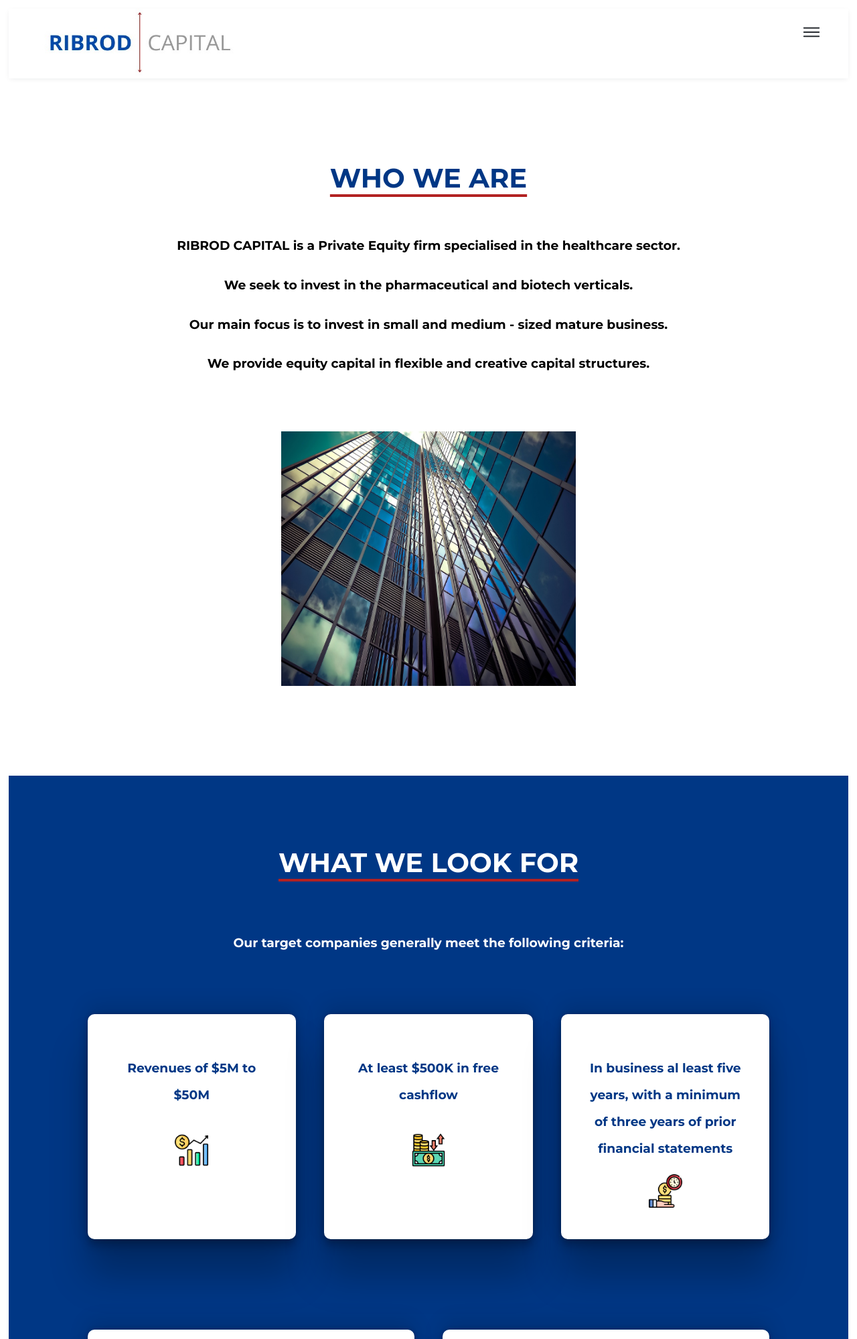
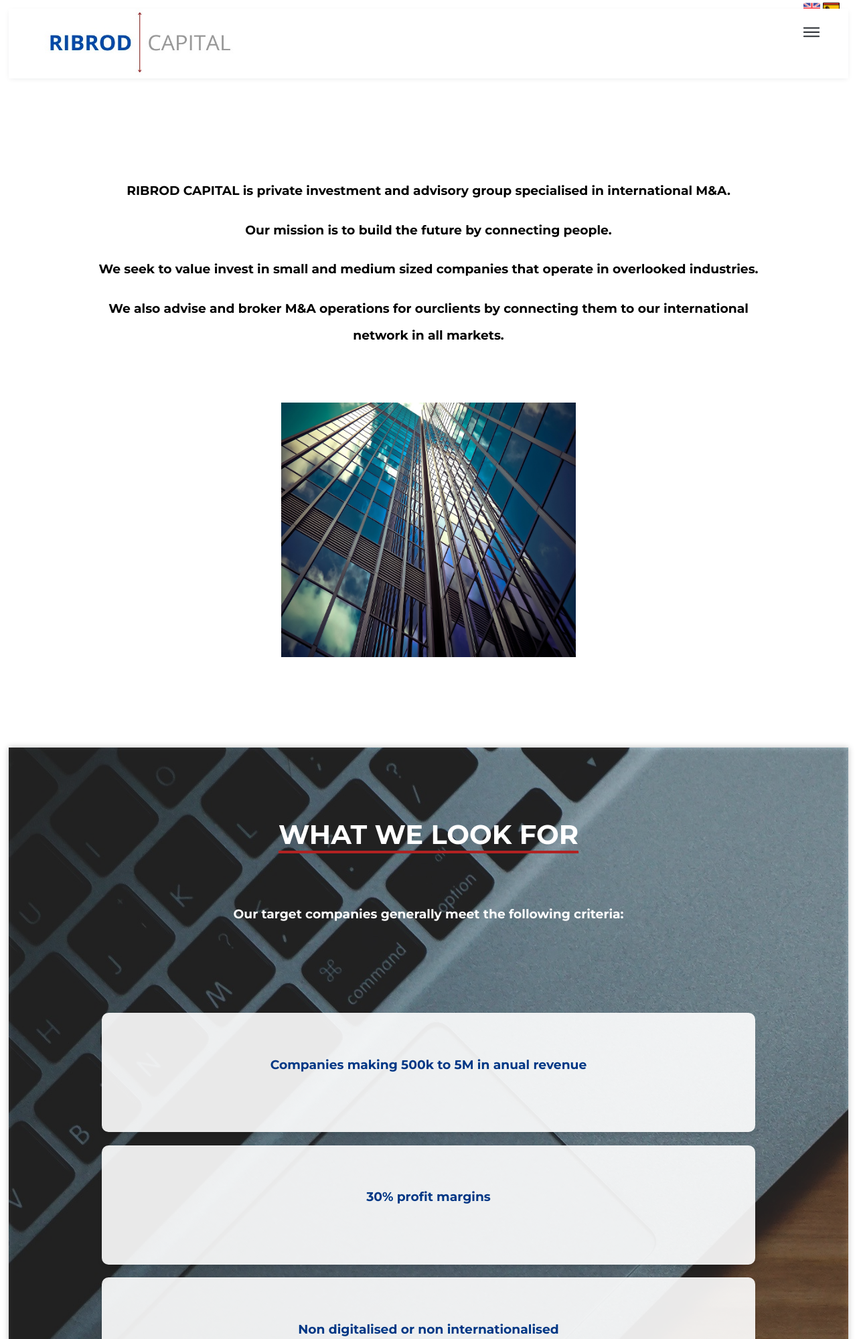
Before and after one commit to cescjunior24/RibrodCapital, a PHP site: page / in a window 1280 px wide. Shown: the top 1999 px of the page at 67% size. Run offline with PHP 8.4, Linux system fonts and the light colour scheme; some libraries are stand-ins or nearby versions.

Commit message:
modificaciones ribrod 22052024

```diff
--- /dev/null
+++ b/index.php
@@ -0,0 +1,229 @@
+<!DOCTYPE html>
+<html>
+<head>
+  <title>RIBROD CAPITAL</title>
+  <meta http-equiv="Content-Type" content="text/html; charset=utf-8"/>
+  <link href="styles/styles.css" rel="stylesheet" type="text/css">
+  <script src="scripts.js"></script>
+  <link rel="preconnect" href="https://fonts.googleapis.com"><link rel="preconnect" href="https://fonts.gstatic.com" crossorigin><link href="https://fonts.googleapis.com/css2?family=Montserrat:ital,wght@0,100;0,200;0,300;0,400;0,500;0,600;0,700;0,800;0,900;1,100;1,200;1,300;1,400;1,500;1,600;1,700;1,800;1,900&display=swap" rel="stylesheet">
+  <script src="https://ajax.googleapis.com/ajax/libs/jquery/2.1.1/jquery.min.js"></script>
+  <script src="https://kit.fontawesome.com/01424de658.js" crossorigin="anonymous"></script>
+</head>
+<body>
+  <div id="layout">
+    <header class="header">
+      <div class="container-icon">
+        <img class="img" src="img/logo.jpeg" alt="">
+      </div>
+      <div class="menu">
+        <input type="checkbox" id="check">
+        <label for="check" class="checkbtn">
+          <i class="menu-icon"><img src="img/burguer.svg" alt=""></i>
+        </label>
+            <ul id="menu">
+              <li id="check-list"><a onclick="myFunction()" href="#section-presentation">WHO WE ARE</a></li>
+              <li id="check-list"><a onclick="myFunction()" href="#section-look-for">WHAT WE LOOK FOR</a></li>
+              <li id="check-list"><a onclick="myFunction()" href="#section-what-we-offer">WHAT WE OFFER</a></li>
+              <li id="check-list"><a onclick="myFunction()" href="#section-our-team">OUR TEAM</a></li>
+              <li id="check-list"><a onclick="myFunction()" href="#section-contact">CONTACT</a></li>
+            </ul>
+      </div>
+    </header>
+    <div class="iconos-lenguage">
+        <a onclick="cambiaridiomaenglish()"> <img class="icon-lenguage-1" src="img/reino-unido.png" alt=""></a>
+        <a onclick="cambiaridiomaspanish()" > <img class="icon-lenguage-2" src="img/spain.png" alt=""></a>
+      </div>
+      <section id="section-presentation">
+        <div class="whoweare">
+          <div>
+            <div>
+              <h3>RIBROD CAPITAL is private investment and advisory group specialised in international M&A.</h3>
+              <h3>Our mission is to build the future by connecting people.</h3>
+              <h3>We seek to value invest in small and medium sized companies that operate in overlooked industries.</h3>
+              <h3>We also advise and broker M&A operations for ourclients by connecting them to our international network in all markets.</h3>
+            </div>
+          </div>
+          <div class="container-img-section-presentation">
+            <img class="img-whoweare" src="img/whoweare.jpg" alt="">
+          </div>
+        </div>
+      </section>
+
+      <section id="section-look-for">
+        <div>
+          <div class="container-title">
+            <h1>WHAT WE LOOK FOR</h1>
+          </div>
+          <h3>Our target companies generally meet the following criteria:</h3>
+          <div class=look-for-ideas>
+            <div class="look-for-ideas-1">
+              <div class="look-for-ideas-1-2">
+                <h3>Companies making 500k to 5M in anual revenue</h3>
+                <br>
+              </div>
+              <div class="look-for-ideas-1-2">
+                <h3>30% profit margins</h3>
+                <br>
+              </div>
+              <div class="look-for-ideas-1-2">
+                  <h3>Non digitalised or non internationalised</h3>
+                </div>
+            </div>
+              <div class="look-for-ideas-1">
+                <div class="look-for-ideas-1-2">
+                  <h3>In a scalable market</h3>
+                </div >
+                <div class="look-for-ideas-1-2">
+                  <h3>In business at least five years, with a minimum of three years of prior financial statements</h3>
+                </div>
+                <div class="look-for-ideas-1-2">
+                  <h3>Principal operations in Spain, we will selectively consider transactions outside of Spain</h3>
+                </div>
+            </div>
+          </div>
+
+        </div>
+      </section>
+
+
+
+
+
+      <section id="section-what-we-offer">
+        <h1>WHAT WE OFFER</h1>
+        <h3>Our team has the investment experience to structure deals to meet the varied needs of management teams and business owners</h3>
+        <div class="container-section-what-we-offer">
+          <div class="what-we-offer-background1">
+            <h3>Flexible acquisition, partial or full buyout</h3>
+          </div>
+          <div class="what-we-offer-background2">
+            <h3>Debt consolidation</h3>
+          </div>
+          <div class="what-we-offer-background3">
+              <h3>Recapitalisation</h3>
+          </div>
+          <div class="what-we-offer-background4">
+            <h3>Corporate divestitures</h3>
+          </div>
+        </div>
+      </section>
+      <section id="section-our-team">
+        <h1>MEET OUR TEAM</h1>
+        <div class="container-members-1">
+            <div>
+              <div class="member">
+                <img class="member-img"src="img/marc.jpeg" alt="centered image">
+                <h3>Marc Riba</h3>
+                <h4>Founder & CEO</h4>
+              </div>
+
+            </div>
+            <div>
+              <div class="member">
+                <img class="member-img"src="img/gerarddelucas.PNG" alt="centered image">
+                <h3>Gerard de Lucas</h3>
+                <h4>Legal Counsel</h4>
+              </div>
+            </div>
+            <div class="member">
+              <img class="member-img"src="img/MarkMyhew.jpeg" alt="centered image">
+              <h3>Mark Mayhew</h3>
+              <h4> Board Member & Strategic Advisor</h4>
+            </div>
+        </div>
+        <div class="container-members-2">
+          <div class="member">
+            <img class="member-img"src="img/quim.jpeg" alt="centered image">
+            <h3>Quim Valls</h3>
+            <h4> Chief Financial Officer</h4>
+          </div>
+          <div class="member">
+            <img class="member-img"src="img/julia.jpeg" alt="centered image">
+            <h3>Júlia Bacaria</h3>
+            <h4>Data Protection Officer</h4>
+          </div>
+          <div class="member">
+            <img class="member-img"src="img/carolina.jpeg" alt="centered image">
+            <h3>Carolina Andrade</h3>
+            <h4>PR & Communications Director</h4>
+          </div>
+        </div>
+      </section>
+      <section id="section-contact">
+        <div>
+          <h1>CONTACT US</h1>
+        </div>
+        <div class="form-contact">
+          <div id="contact-form-container">
+
+            <div>
+              <form action="contact.php" method="post">
+                <div >
+                  <p>
+                    <p><label for="firstname">First Name</label></p>
+                    <input type="text" id="firstname" name="firstname" placeholder="Your name..">
+                  </p>
+                  <p><label for="lastname">Last Name</label></p>
+                    <input type="text" id="lastname" name="lastname" placeholder="Your last name..">
+                  </p>
+                </div>
+                <div>
+                  <p>
+                    <p><label for="organitzation">Organitzation</label></p>
+                    <input type="text" id="organitzation" name="organitzation" placeholder="Your Organitzation">
+                  </p>
+                  <p>
+                    <p><label for="mail">E-mail</label></p>
+                    <input type="text" id="mail" name="mail" placeholder="Your E-mail">
+                  </p>
+                </div>
+                <p><label for="subject">Subject</label></p>
+                <textarea id="subject" name="subject" placeholder="Write something.." style="height:200px"></textarea>
+                <br>
+                <button type="submit" value="Submit">Contact us</button>
+              </form>
+            </div>
+          </div>
+
+        </div>
+      </section>
+      <footer id="section-footer">
+        <div class="container-footer">
+          <div>
+            <div>
+              <img src="" alt="">
+            </div>
+            <div class="directions-footer">
+              <p>Carrer Tuset 23-25, 1o 8a</p>
+              <p>Barcelona, Barcelona, Espanya</p>
+              <p>Telephone: +34 615 64 86 26</p>
+              <p>E-mail: m.riba.ribrodcapital@gmail.com</m></p>
+            </div>
+          </div>
+          <div>
+            <div class="menu-footer">
+              <a href="#section-presentation"><p>Who we are</p></a>
+              <a href="#section-look-for"><p>What we look for</p></a>
+              <a href="#section-what-we-offer"><p>What we offer</p></a>
+              <a href="#section-our-team"><p>Our team</p></a>
+              <a href="#section-contact"><p>Contact</p></a>
+            </div>
+          </div>
+          <div>
+            <div>
+              <p>Follow us on:</p>
+            </div>
+            <div class="icons-footer">
+              <a href="https://www.linkedin.com/company/88027467/admin/" target="_blank"><i class="fa-brands fa-linkedin"></i></a>
+              <!--<i class="fa-brands fa-square-facebook"></i>
+              <i class="fa-brands fa-square-twitter"></i>
+              <i class="fa-brands fa-square-instagram"></i>-->
+            </div>
+          </div>
+        </div>
+
+
+      </footer>
+  </div>
+</body>
+</html>
--- a/styles/styles.css
+++ b/styles/styles.css
@@ -450,7 +516,9 @@
         box-shadow: 0 2px 8px -2px rgb(0 32 37 / 10%);
         display: grid;
         grid-template-columns: 90% 10%;
-    }
+        z-index: 999; /* Asegura que el encabezado esté en la capa superior */
+      }
+
 
     .container-icon img{
         height: 100px;
@@ -534,12 +602,10 @@
         font-size: 40px;
         line-height: 2px;
         color:#003785;
-    }
-
-    .whoweare h1{
         text-decoration: underline #B22222;
         text-underline-offset: 0.25em;
     }
+
     .whoweare{
         margin-left: 10%;
         margin-right: 10%;
@@ -563,12 +629,51 @@
         text-align: center;
     }
     #section-look-for{
-        background-color: #003785;
+        position: relative;
+        background-image: url('../img/cup-of-coffee-1280537.jpg');
         text-align: center;
         scroll-margin: 100px;
         height: 100%;
         width: 100%;
     }
+    #section-look-for::before {
+        content: "";
+        position: absolute;
+        top: 0;
+        left: 0;
+        width: 100%;
+        height: 100%;
+        background-color: rgba(0, 0, 0, 0.5);
+        opacity: 0.5;
+        filter: blur(5px);
+        z-index: 1;
+      }
+
+
+    .container-title,h3{
+        position: relative;
+        z-index: 2;
+    }
+
+    .look-for-ideas{
+        position: relative;
+        z-index: 2;
+    }
+    .look-for-ideas-1-2 {
+        margin-top: 2%;
+        background-color: rgba(255, 255, 255, 0.9);
+        width: auto;
+        z-index: 2;
+        height: 100px; /* Establece una altura fija para todas las cards */
+        border-radius: 10px; /* Agrega borde redondeado */
+        box-shadow: 0 4px 6px rgba(0, 0, 0, 0.1); /* Agrega una sombra */
+        transition: transform 0.3s ease; /* Agrega una transición para el efecto al pasar el mouse */
+      }
+
+      .look-for-ideas-1-2:hover {
+        transform: translateY(-5px); /* Incrementa la posición hacia arriba al pasar el mouse */
+      }
+
 
     #section-look-for div{
         padding:4%;
@@ -591,45 +698,15 @@
         text-align: center;
         line-height: 40px;
     }
-    .look-for-ideas-1{
-        display: flex;
-    }
-    .look-for-ideas-1 div{
-        background-color: white;
-        box-shadow: rgba(0, 0, 0, 0.25) 0px 54px 55px, rgba(0, 0, 0, 0.12) 0px -12px 30px, rgba(0, 0, 0, 0.12) 0px 4px 6px, rgba(0, 0, 0, 0.17) 0px 12px 13px, rgba(0, 0, 0, 0.09) 0px -3px 5px;
-        border-radius: 10px;
-        height: auto;
-        padding: 5%;
-        width: 50%;
-        margin-top: 5%;
-        margin:2%;
-     }
-     .look-for-ideas-1 div h3{
+
+    .look-for-ideas-1 div h3{
         color: #003785 !important;
     }
+/* ================================================================================================= */
 
 
-    .img-look-for{
-        height: 50px;
-        width: 50px;
-    }
-    .look-for-ideas-2{
-        display: flex;
-    }
-    .look-for-ideas-2 div{
-        background-color: white;
-        box-shadow: rgba(0, 0, 0, 0.25) 0px 54px 55px, rgba(0, 0, 0, 0.12) 0px -12px 30px, rgba(0, 0, 0, 0.12) 0px 4px 6px, rgba(0, 0, 0, 0.17) 0px 12px 13px, rgba(0, 0, 0, 0.09) 0px -3px 5px;
-        border-radius: 10px;
-        height: auto;
-        padding: 5%;
-        width: 50%;
-        margin: 2%;
-    }
 
-    .look-for-ideas-2 div h3{
-        color: #003785 !important;
-    }
-
+/* ================================================================================================= */
     #section-what-we-offer{
         margin-top: 10%;
         margin-bottom: 13%;
@@ -847,10 +925,46 @@
         margin-right: 1%;
 
     }
+    .menu-footer a{
+        text-decoration: none;
+        color: white;
+        font-size: 12px;
+    }
 
     .icons-footer i:hover{
         color:#B22222;
     }
+    .directions-footer{
+        margin-left: 25%;
+        text-align: left;
+    }
+    .icons-footer a{
+        color:white !important;
+        cursor: pointer;
+    }
+
+    .menu-footer{
+        margin-top: 6%;
+    }
+
+    .icons-footer{
+        margin-top: 8%;
+    }
+    .icon-lenguage-1{
+        height: 25px;
+        width: 25px;
+        cursor: pointer;
+    }
+    .icon-lenguage-2{
+        height: 25px;
+        width: 25px;
+        cursor: pointer;
+    }
+    .iconos-lenguage{
+        position: fixed;
+        top: 0%;
+        right: 2%;
+    }
 
 
 }
```
Also changed, not shown: other parts of styles/styles.css (+97 -28 lines), contact.php (+18 -36 lines), index-es.php (renamed from index.html, +50 -46 lines), scripts.js (+12 -0 lines), .htaccess (added), img/cup-of-coffee-1280537.jpg (added), img/reino-unido.png (added), 1 other file.
